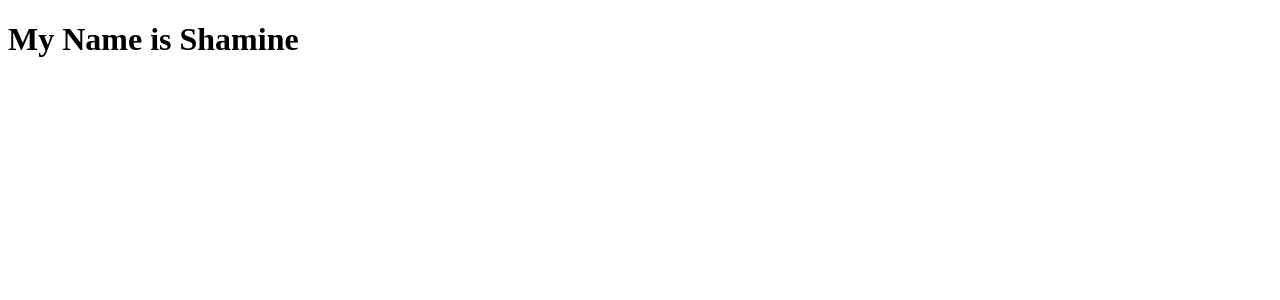
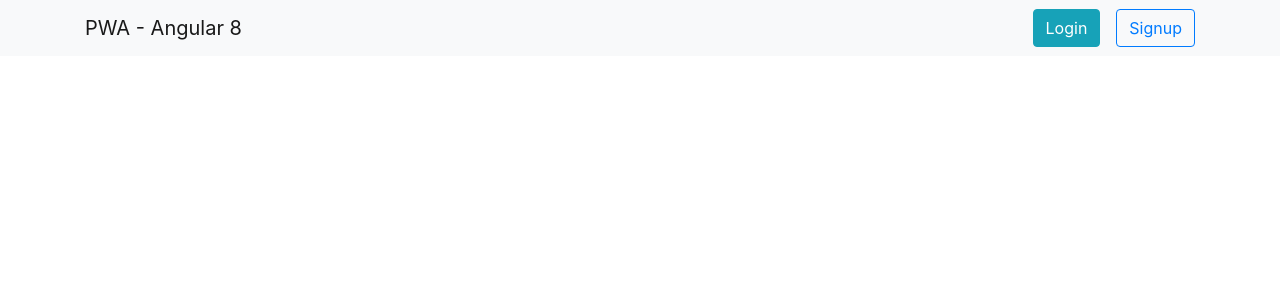
Before and after one commit to shamineoduor/pwa-angular, an Angular app: page / in a window 1280 px wide. Shown: the top 300 px of the page. Built offline with nearby package versions, Linux system fonts and the light colour scheme.

Commit message:
add bootstrap and navbar

```diff
--- a/angular.json
+++ b/angular.json
@@ -29,9 +29,14 @@
               "src/manifest.webmanifest"
             ],
             "styles": [
+              "node_modules/bootstrap/dist/css/bootstrap.min.css",
               "src/styles.scss"
             ],
-            "scripts": []
+            "scripts": [
+              "node_modules/jquery/dist/jquery.min.js",
+              "node_modules/popper.js/dist/umd/popper.min.js",
+              "node_modules/bootstrap/dist/js/bootstrap.min.js"
+            ]
           },
           "configurations": {
             "production": {
--- a/package.json
+++ b/package.json
@@ -21,6 +21,9 @@
     "@angular/pwa": "^0.801.1",
     "@angular/router": "~8.1.1",
     "@angular/service-worker": "~8.1.1",
+    "bootstrap": "^4.3.1",
+    "jquery": "^3.4.1",
+    "popper.js": "^1.15.0",
     "rxjs": "~6.4.0",
     "tslib": "^1.9.0",
     "zone.js": "~0.9.1"
--- a/src/app/app.component.html
+++ b/src/app/app.component.html
@@ -1,2 +1,21 @@
-<h1>My Name is Shamine</h1>
-<router-outlet></router-outlet>
+<nav class="navbar navbar-expand-lg navbar-light bg-light">
+    <div class="container">
+        <a class="navbar-brand" href="#">PWA - Angular 8</a>
+        <button class="navbar-toggler" type="button" data-toggle="collapse"
+            data-target="#navbarSupportedContent"
+            aria-controls="navbarSupportedContent" aria-expanded="false"
+            aria-label="Toggle navigation">
+            <span class="navbar-toggler-icon"></span>
+        </button>
+
+        <div class="collapse navbar-collapse" id="navbarSupportedContent">
+            <ul class="navbar-nav mr-auto">
+
+            </ul>
+
+            <a role="button" href="" class="btn btn-info mr-3">Login</a>
+            <a role="button" href="" class="btn  btn-outline-primary">Signup</a>
+
+        </div>
+    </div>
+</nav>
--- a/src/index.html
+++ b/src/index.html
@@ -2,7 +2,7 @@
 <html lang="en">
 <head>
   <meta charset="utf-8">
-  <title>Pregressivewebapp</title>
+  <title>Progressive Web App - Angular</title>
   <base href="/">
 
   <meta name="viewport" content="width=device-width, initial-scale=1">
--- a/src/styles.scss
+++ b/src/styles.scss
@@ -1 +1,10 @@
 /* You can add global styles to this file, and also import other style files */
+/* Home Banner Area css
+============================================================================================ */
+.h2 {
+    font-size: 14px;
+    line-height: 24px;
+    font-weight: 400;
+    text-align: center;
+    color: aqua;
+}
```
Also changed, not shown: 1 other file (tests, documents, lock files or other folders).
